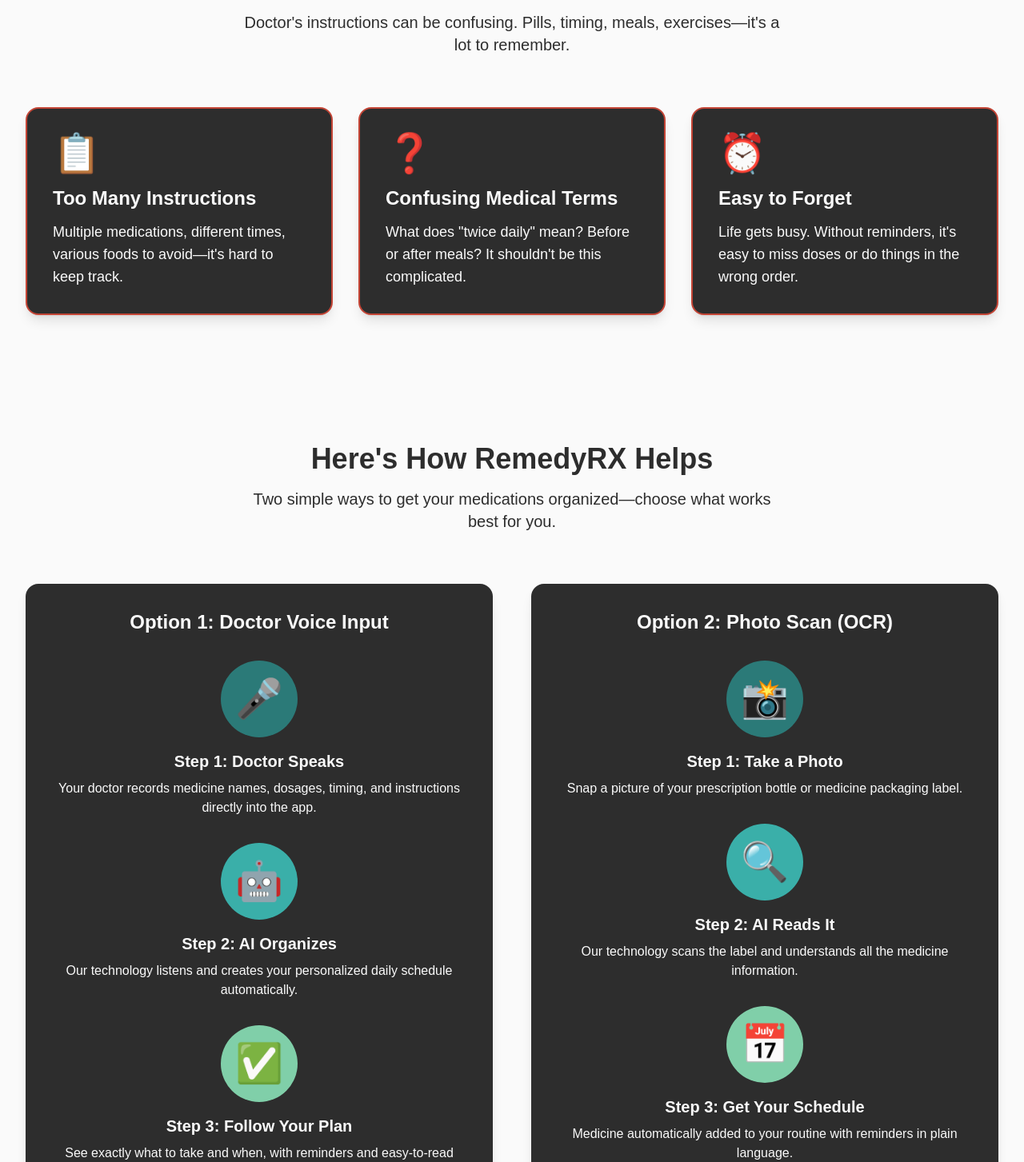
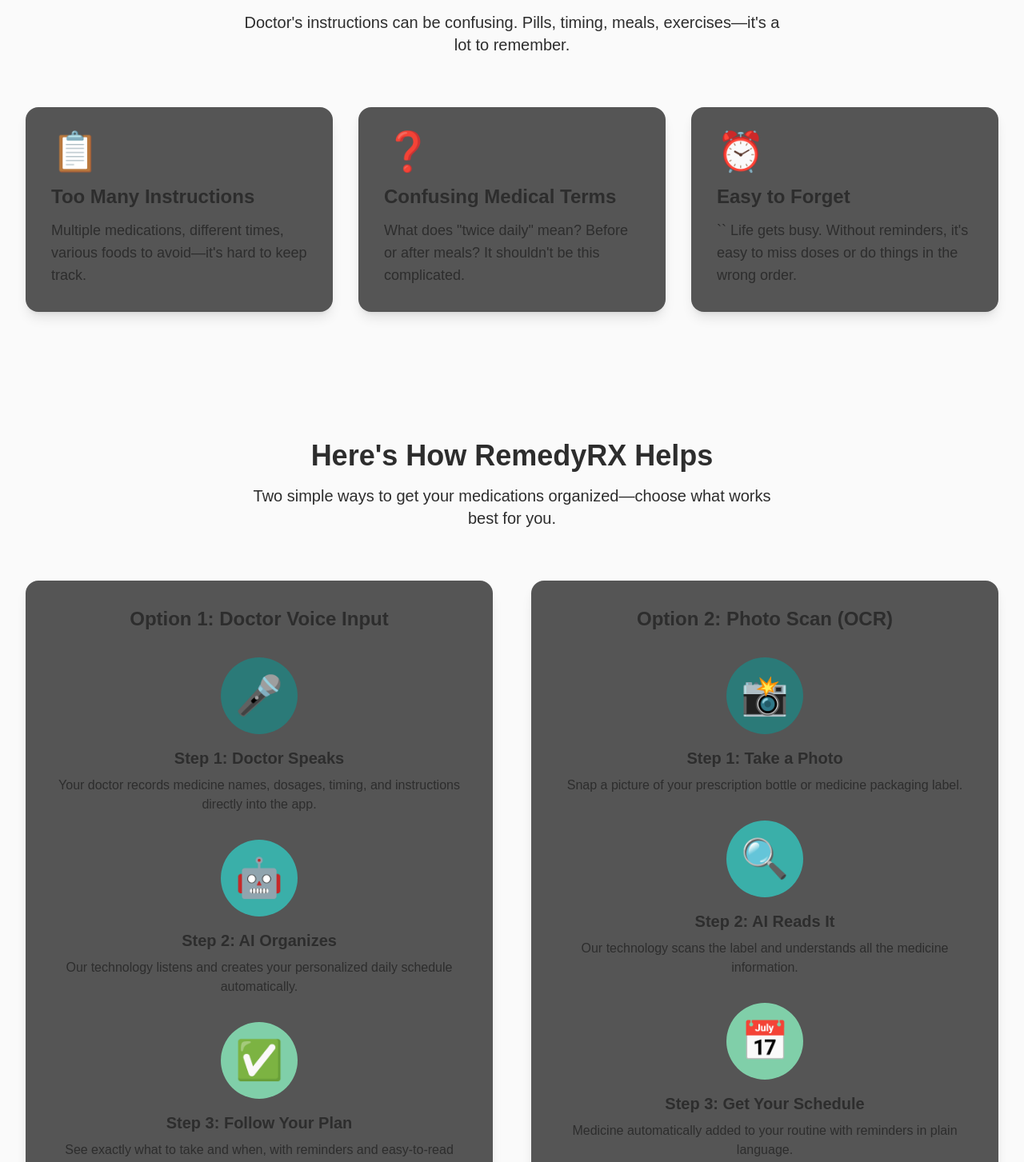
Before and after one commit to soumiksen/MediRoutine, a Next.js app: page / in a window 1280 px wide. Shown: the part 681-2134 px from the top of the page at 80% size. Built offline with nearby package versions, Linux system fonts and the light colour scheme.

Commit message:
Update landing colors

```diff
--- a/src/app/page.js
+++ b/src/app/page.js
@@ -34,7 +34,7 @@
           </div>
 
           <div className='grid md:grid-cols-3 gap-8'>
-            <div className='bg-remedy-secondary text-remedy-primary p-8 rounded-2xl shadow-lg border-2 border-remedy-alert'>
+            <div className='bg-remedy-gray text-remedy-secondary p-8 rounded-2xl shadow-lg'>
               <div className='text-5xl mb-4'>📋</div>
               <h3 className='text-2xl font-bold mb-3'>Too Many Instructions</h3>
               <p className='text-lg'>
@@ -43,7 +43,7 @@
               </p>
             </div>
 
-            <div className='bg-remedy-secondary text-remedy-primary p-8 rounded-2xl shadow-lg border-2 border-remedy-alert'>
+            <div className='bg-remedy-gray text-remedy-secondary  p-8 rounded-2xl shadow-lg '>
               <div className='text-5xl mb-4'>❓</div>
               <h3 className='text-2xl font-bold mb-3'>
                 Confusing Medical Terms
@@ -54,10 +54,10 @@
               </p>
             </div>
 
-            <div className='bg-remedy-secondary text-remedy-primary p-8 rounded-2xl shadow-lg border-2 border-remedy-alert'>
+            <div className='bg-remedy-gray text-remedy-secondary  p-8 rounded-2xl shadow-lg'>
               <div className='text-5xl mb-4'>⏰</div>
               <h3 className='text-2xl font-bold mb-3'>Easy to Forget</h3>
-              <p className='text-lg'>
+              <p className='text-lg'>``
                 Life gets busy. Without reminders, it's easy to miss doses or do
                 things in the wrong order.
               </p>
@@ -80,7 +80,7 @@
 
     <div className='grid md:grid-cols-2 gap-12'>
       {/* Option 1: Doctor Voice Input */}
-      <div className='bg-remedy-secondary text-remedy-primary p-8 rounded-2xl shadow-lg'>
+      <div className='bg-remedy-gray text-remedy-secondary p-8 rounded-2xl shadow-lg'>
         <h3 className='text-2xl font-bold text-center mb-8'>
           Option 1: Doctor Voice Input
         </h3>
@@ -119,7 +119,7 @@
       </div>
 
       {/* Option 2: OCR Photo */}
-      <div className='bg-remedy-secondary text-remedy-primary p-8 rounded-2xl shadow-lg'>
+      <div className='bg-remedy-gray text-remedy-secondary p-8 rounded-2xl shadow-lg'>
         <h3 className='text-2xl font-bold text-center mb-8'>
           Option 2: Photo Scan (OCR)
         </h3>
@@ -177,7 +177,7 @@
       </section>
 
       {/* Footer */}
-      <footer className='bg-remedy-secondary text-remedy-primary py-12'>
+      <footer className='bg-remedy-gray text-remedy-secondary  py-12'>
         <div className='max-w-7xl mx-auto px-4 sm:px-6 lg:px-8'>
           <div className='grid md:grid-cols-4 gap-8 mb-8'>
             <div>
```
